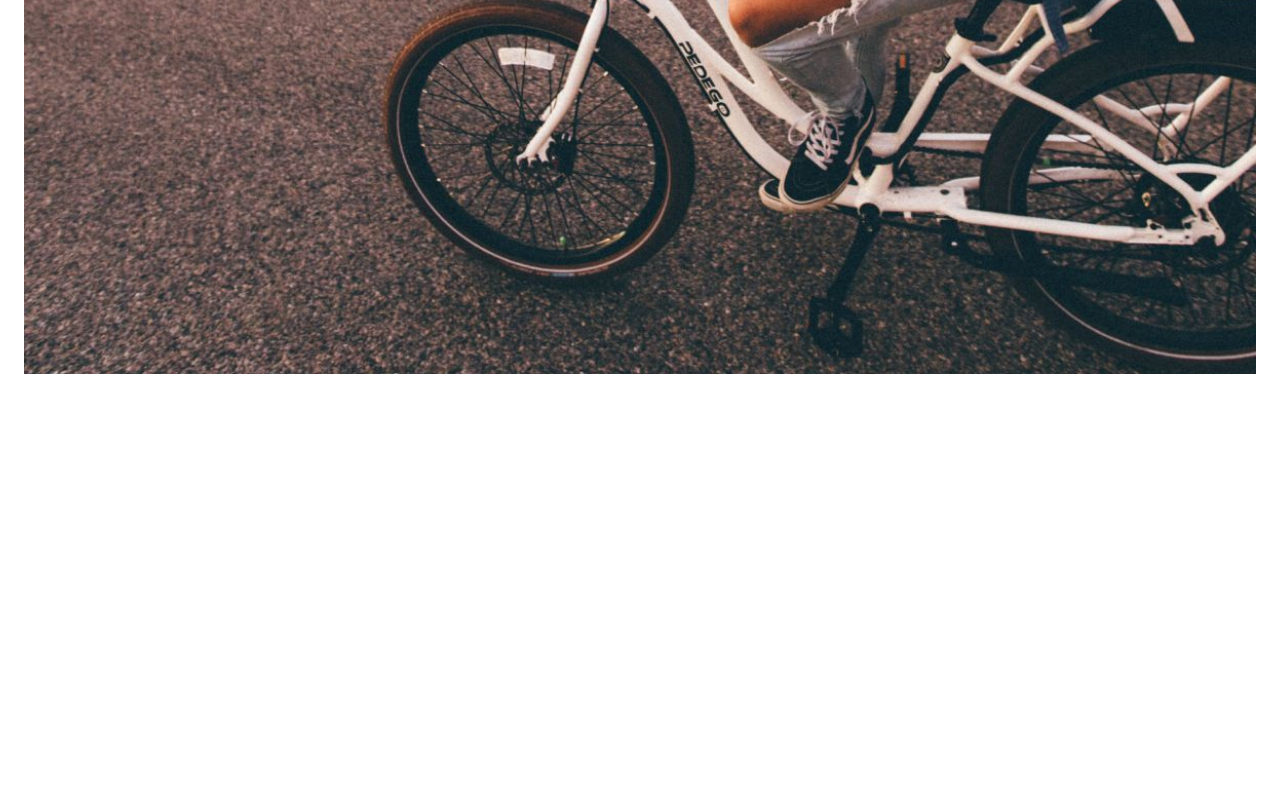
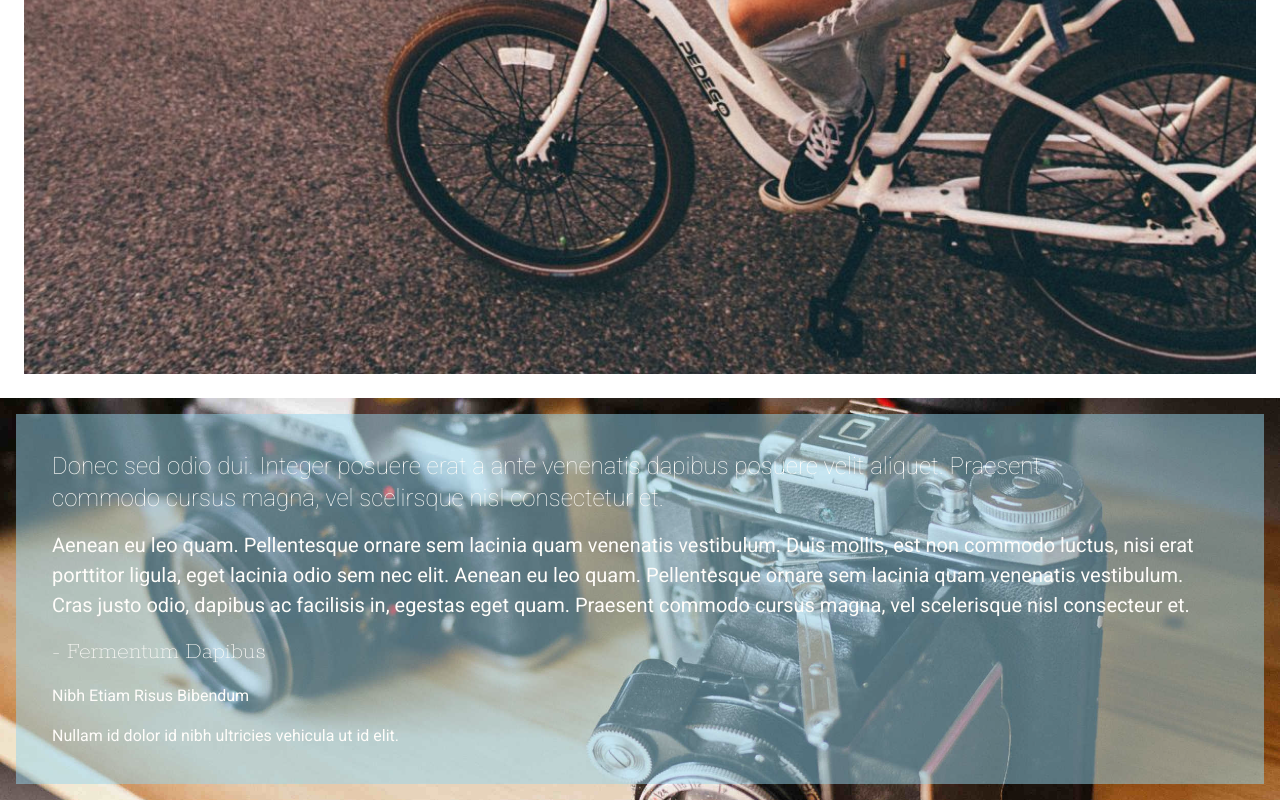
Before and after one commit to aliii390/TP-TailwindMontaigne, a website: page index.html in a window 1280 px wide. Shown: the part 3261-4061 px from the top of the page. Before the commit the page ends 3659 px from the top, so only its background shows below. Drawn offline with Linux system fonts and the light colour scheme.

Commit message:
ADD: fin de la section 4 il reste juste des petites modif a faire

```diff
--- a/index.html
+++ b/index.html
@@ -148,9 +148,9 @@
 
       <a href="#"
         class="bg-[#F52257] text-[#ffff] w-[145px] h-[50px] p-[9px] text-[20px] font-Roboto font-light text-center flex items-center gap-1">Take
-        a Look  <i class="fa-solid fa-arrow-right text-[15px]"></i></a>
+        a Look <i class="fa-solid fa-arrow-right text-[15px]"></i></a>
 
-        <img src="/images/1200.jpeg" alt="">
+      <img src="/images/1200.jpeg" alt="">
 
 
     </section>
@@ -159,6 +159,33 @@
     <!-- fin de code -->
 
 
+    <!-- 4éme section -->
+
+
+    <section class="bg-photo-img bg-cover bg-center flex flex-col items-center justify-center">
+      <div class="flex flex-col bg-[#98D6ED] bg-opacity-50 p-9  space-y-4 m-4">
+        <p class="font-Roboto font-thin text-neutral-off-white text-2xl w-[85%]">Donec sed odio dui. Integer posuere erat a ante
+          venenatis dapibus posuere velit aliquet. Praesent commodo
+          cursus magna, vel scelirsque nisl consectetur et.</p>
+
+        <p class="font-Roboto text-neutral-off-white text-[20px] ">Aenean eu leo quam. Pellentesque ornare sem lacinia quam venenatis vestibulum. Duis mollis, est non commodo
+          luctus, nisi erat porttitor ligula, eget lacinia odio sem nec elit. Aenean eu leo quam. Pellentesque ornare
+          sem lacinia quam venenatis vestibulum. Cras justo odio, dapibus ac facilisis in, egestas eget quam. Praesent
+          commodo cursus magna, vel scelerisque nisl consecteur et.
+        </p>
+
+        <h3 class="font-Rokkitt font-thin text-2xl text-neutral-off-white">- Fermentum Dapibus</h3>
+        <p class="font-Roboto text-neutral-off-white">Nibh Etiam Risus Bibendum</p>
+        <p class="font-Roboto text-neutral-off-white">Nullam id dolor id nibh ultricies vehicula ut id elit.</p>
+
+
+      </div>
+    </section>
+
+
+
+    <!-- fin de code  -->
+
   </main>
 </body>
 
--- a/tailwind.config.js
+++ b/tailwind.config.js
@@ -15,6 +15,7 @@ module.exports = {
       backgroundImage: {
         'hero-img': "url('../images/bg_header.jpg')",
         'nuage-img': "url('../images/bg_nuage.jpg')",
+        'photo-img' :  "url('../images/bg_appareil_photo.jpg')",
       },
     },
   },
```
Also changed, not shown: css/output.css.
